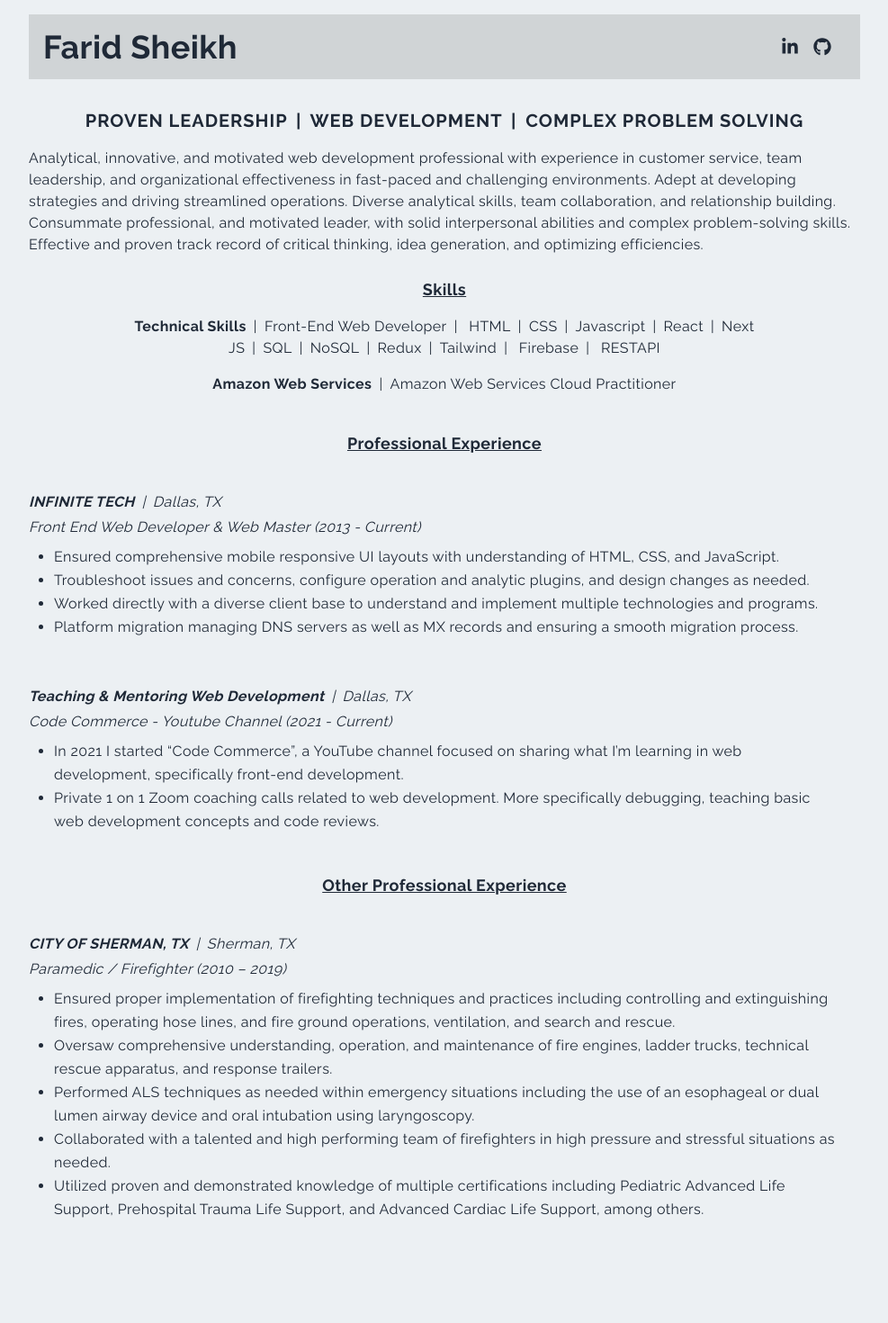
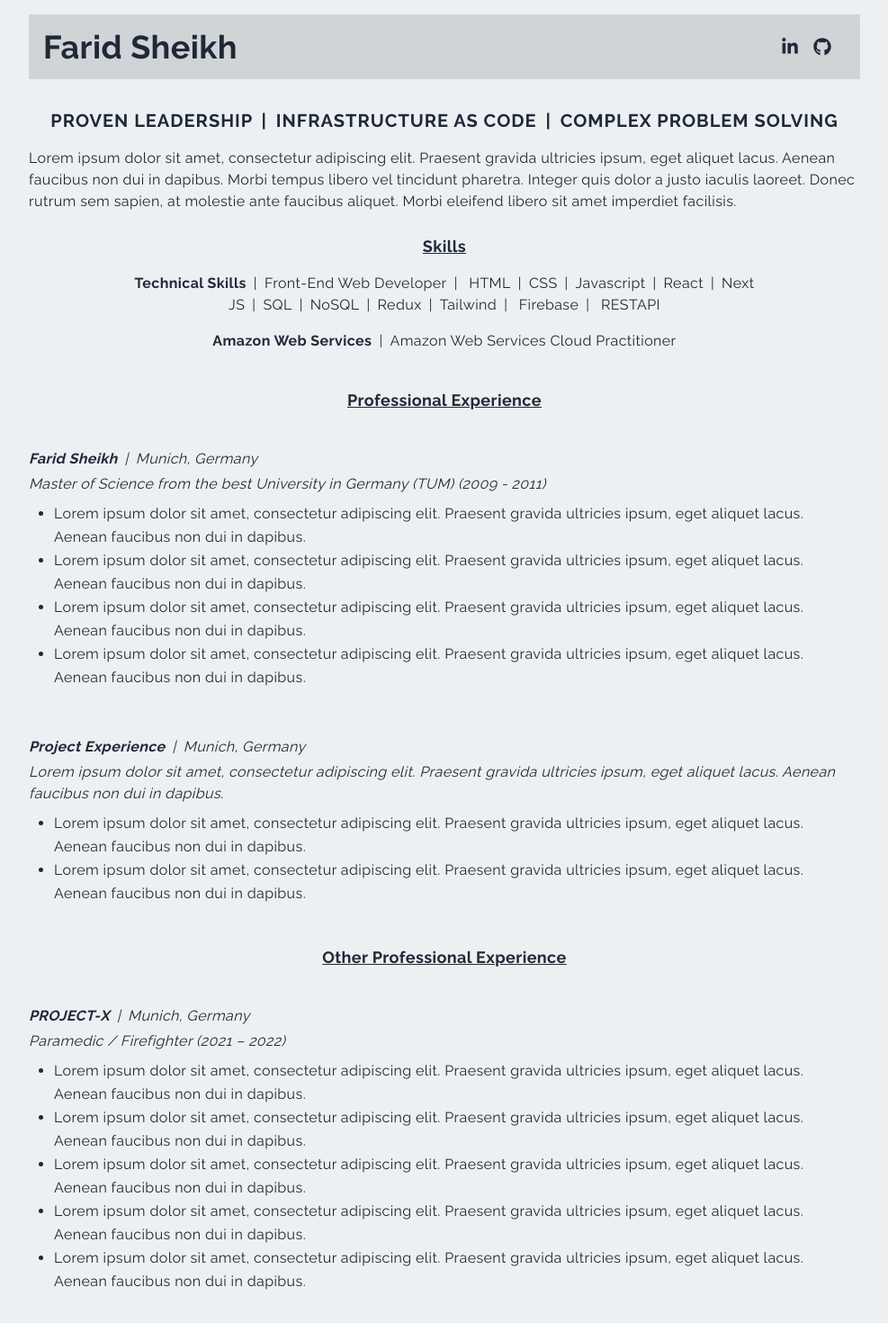
Before and after one commit to CodeShare777/my-portfolio, a Next.js app: page /resume in a window 1280 px wide. Shown: the part 160-1630 px from the top of the page at 90% size, without its empty margins (146-1133 px from the left). Before the commit the page ends 1553 px from the top, so only its background shows below. Built offline with nearby package versions, Linux system fonts and the light colour scheme.

Commit message:
Updating my Info.

```diff
--- a/components/About.jsx
+++ b/components/About.jsx
@@ -1,7 +1,7 @@
-import React from 'react';
-import Image from 'next/image';
-import Link from 'next/link';
-import AboutImg from '../public/assets/about.jpg';
+import React from "react";
+import Image from "next/image";
+import Link from "next/link";
+import AboutImg from "../public/assets/about.jpg";
 
 const About = () => {
   return (
@@ -13,22 +13,19 @@ const About = () => {
           </p>
           <h2 className='py-4'>Who I Am</h2>
           <p className='py-2 text-gray-600'>
-            I specialize in building mobile responsive front-end UI applications
-            that connect with API’s and other backend technologies. I’m
-            passionate about learning new technologies and understand there is
-            more than one way to accomplish a task. Though I am most proficient
-            in building front-end applications using HTML, CSS, Javascript, and
-            React, I am a quick learner and can pick up new tech stacks as
-            needed. I believe that being a great developer is not using one
-            specific language, but choosing the best tool for the job.
+            I am a DevOps specialist who loves both backend and frontend. I am
+            working at Thoughtworks as a Lead Developer, where I make use of my
+            Python skills to code amazing tech. I am also working with AWS and
+            Kubernetes to deploy and manage microservices on the cloud.
           </p>
           <p className='py-2 text-gray-600'>
-            I started web developement in 2013 managing multiple e-commerce
-            websites on CMS platforms such as WordPress, BigCommerce, and
-            Shopify. I have experience working directly with clients and taking
-            mock wireframes all the way to deployed applications. In my spare
-            time I run Code Commerce, a Youtube channel where I teach web
-            developement and various front-end technologies.
+            I started development in 2008, after graduating. During my Master's
+            studies my love for programming started to get more intense, when I
+            developed 4G simulators using C++ and Python. Then I explored
+            multiple different technologies, like Qt, C# and Cuda. As Web
+            Frameworks became more powerful, I started developing Web apps using
+            Django and Node.js. Then I worked with React for some time and now
+            exploring Next.js.
           </p>
           <Link href='/#projects'>
             <p className='py-2 text-gray-600 underline cursor-pointer'>
--- a/components/Contact.jsx
+++ b/components/Contact.jsx
@@ -28,11 +28,8 @@ const Contact = () => {
               </div>
               <div>
                 <h2 className='py-2'>Farid Sheikh</h2>
-                <p>Front-End Developer</p>
-                <p className='py-4'>
-                  I am available for freelance or full-time positions. Contact
-                  me and let&apos;s talk.
-                </p>
+                <p>Lead DevOps Specialist</p>
+                <p className='py-4'>You can contact me via LinkedIn.</p>
               </div>
               <div>
                 <p className='uppercase pt-8'>Connect With Me</p>
--- a/components/Main.jsx
+++ b/components/Main.jsx
@@ -17,8 +17,7 @@ const Main = () => {
           </h1>
           <h1 className='py-2 text-gray-700'>A Lead DevOps Engineer</h1>
           <p className='py-4 text-gray-600 sm:max-w-[70%] m-auto'>
-            I’m focused on building responsive front-end web applications
-            integrating back-end technologies.
+            I focus on building backend and infrastructure.
           </p>
           <div className='flex items-center justify-between max-w-[330px] m-auto py-4'>
             <a
--- a/pages/resume.jsx
+++ b/pages/resume.jsx
@@ -38,26 +38,23 @@ const resume = () => {
         <div className='text-center py-4 text-xl font-bold uppercase tracking-wider'>
           <div className='hidden sm:block'>
             <p>
-              Proven Leadership <span className='px-1'>|</span> Web Development{" "}
-              <span className='px-1'>|</span> Complex Problem Solving
+              Proven Leadership <span className='px-1'>|</span> Infrastructure
+              as Code <span className='px-1'>|</span> Complex Problem Solving
             </p>
           </div>
           <div className='block sm:hidden'>
             <p>Proven Leadership</p>
-            <p className='py-2'>Web Development</p>
+            <p className='py-2'>Infrastructure as Code</p>
             <p>Complex Problem Solving</p>
           </div>
         </div>
         <p>
-          Analytical, innovative, and motivated web development professional
-          with experience in customer service, team leadership, and
-          organizational effectiveness in fast-paced and challenging
-          environments. Adept at developing strategies and driving streamlined
-          operations. Diverse analytical skills, team collaboration, and
-          relationship building. Consummate professional, and motivated leader,
-          with solid interpersonal abilities and complex problem-solving skills.
-          Effective and proven track record of critical thinking, idea
-          generation, and optimizing efficiencies.
+          Lorem ipsum dolor sit amet, consectetur adipiscing elit. Praesent
+          gravida ultricies ipsum, eget aliquet lacus. Aenean faucibus non dui
+          in dapibus. Morbi tempus libero vel tincidunt pharetra. Integer quis
+          dolor a justo iaculis laoreet. Donec rutrum sem sapien, at molestie
+          ante faucibus aliquet. Morbi eleifend libero sit amet imperdiet
+          facilisis.
         </p>
 
         {/* Skills */}
@@ -91,28 +88,33 @@ const resume = () => {
         {/* Experience */}
         <div className='py-6'>
           <p className='italic'>
-            <span className='font-bold italic'>INFINITE TECH</span>
-            <span className='px-2'>|</span>Dallas, TX
+            <span className='font-bold italic'>Farid Sheikh</span>
+            <span className='px-2'>|</span>Munich, Germany
           </p>
           <p className='py-1 italic'>
-            Front End Web Developer & Web Master (2013 - Current)
+            Master of Science from the best University in Germany (TUM) (2009 -
+            2011)
           </p>
           <ul className='list-disc list-outside px-7 py-1 leading-relaxed'>
             <li>
-              Ensured comprehensive mobile responsive UI layouts with
-              understanding of HTML, CSS, and JavaScript.
+              Lorem ipsum dolor sit amet, consectetur adipiscing elit. Praesent
+              gravida ultricies ipsum, eget aliquet lacus. Aenean faucibus non
+              dui in dapibus.
             </li>
             <li>
-              Troubleshoot issues and concerns, configure operation and analytic
-              plugins, and design changes as needed.
+              Lorem ipsum dolor sit amet, consectetur adipiscing elit. Praesent
+              gravida ultricies ipsum, eget aliquet lacus. Aenean faucibus non
+              dui in dapibus.
             </li>
             <li>
-              Worked directly with a diverse client base to understand and
-              implement multiple technologies and programs.
+              Lorem ipsum dolor sit amet, consectetur adipiscing elit. Praesent
+              gravida ultricies ipsum, eget aliquet lacus. Aenean faucibus non
+              dui in dapibus.
             </li>
             <li>
-              Platform migration managing DNS servers as well as MX records and
-              ensuring a smooth migration process.
+              Lorem ipsum dolor sit amet, consectetur adipiscing elit. Praesent
+              gravida ultricies ipsum, eget aliquet lacus. Aenean faucibus non
+              dui in dapibus.
             </li>
           </ul>
         </div>
@@ -120,24 +122,24 @@ const resume = () => {
         {/* Personal Experience */}
         <div className='py-6'>
           <p className='italic'>
-            <span className='font-bold italic'>
-              Teaching & Mentoring Web Development
-            </span>
-            <span className='px-2'>|</span>Dallas, TX
+            <span className='font-bold italic'>Project Experience</span>
+            <span className='px-2'>|</span>Munich, Germany
           </p>
           <p className='py-1 italic'>
-            Code Commerce - Youtube Channel (2021 - Current)
+            Lorem ipsum dolor sit amet, consectetur adipiscing elit. Praesent
+            gravida ultricies ipsum, eget aliquet lacus. Aenean faucibus non dui
+            in dapibus.
           </p>
           <ul className='list-disc list-outside px-7 py-1 leading-relaxed'>
             <li>
-              In 2021 I started “Code Commerce”, a YouTube channel focused on
-              sharing what I’m learning in web development, specifically
-              front-end development.
+              Lorem ipsum dolor sit amet, consectetur adipiscing elit. Praesent
+              gravida ultricies ipsum, eget aliquet lacus. Aenean faucibus non
+              dui in dapibus.
             </li>
             <li>
-              Private 1 on 1 Zoom coaching calls related to web development.
-              More specifically debugging, teaching basic web development
-              concepts and code reviews.
+              Lorem ipsum dolor sit amet, consectetur adipiscing elit. Praesent
+              gravida ultricies ipsum, eget aliquet lacus. Aenean faucibus non
+              dui in dapibus.
             </li>
           </ul>
         </div>
@@ -150,36 +152,35 @@ const resume = () => {
         {/* Experience */}
         <div className='py-6'>
           <p className='italic'>
-            <span className='font-bold'>CITY OF SHERMAN, TX</span>
-            <span className='px-2'>|</span>Sherman, TX
+            <span className='font-bold'>PROJECT-X</span>
+            <span className='px-2'>|</span>Munich, Germany
           </p>
-          <p className='py-1 italic'>Paramedic / Firefighter (2010 – 2019)</p>
+          <p className='py-1 italic'>Paramedic / Firefighter (2021 – 2022)</p>
           <ul className='list-disc list-outside px-7 py-1 leading-relaxed'>
             <li>
-              Ensured proper implementation of firefighting techniques and
-              practices including controlling and extinguishing fires, operating
-              hose lines, and fire ground operations, ventilation, and search
-              and rescue.
+              Lorem ipsum dolor sit amet, consectetur adipiscing elit. Praesent
+              gravida ultricies ipsum, eget aliquet lacus. Aenean faucibus non
+              dui in dapibus.
             </li>
             <li>
-              Oversaw comprehensive understanding, operation, and maintenance of
-              fire engines, ladder trucks, technical rescue apparatus, and
-              response trailers.
+              Lorem ipsum dolor sit amet, consectetur adipiscing elit. Praesent
+              gravida ultricies ipsum, eget aliquet lacus. Aenean faucibus non
+              dui in dapibus.
             </li>
             <li>
-              Performed ALS techniques as needed within emergency situations
-              including the use of an esophageal or dual lumen airway device and
-              oral intubation using laryngoscopy.
+              Lorem ipsum dolor sit amet, consectetur adipiscing elit. Praesent
+              gravida ultricies ipsum, eget aliquet lacus. Aenean faucibus non
+              dui in dapibus.
             </li>
             <li>
-              Collaborated with a talented and high performing team of
-              firefighters in high pressure and stressful situations as needed.
+              Lorem ipsum dolor sit amet, consectetur adipiscing elit. Praesent
+              gravida ultricies ipsum, eget aliquet lacus. Aenean faucibus non
+              dui in dapibus.
             </li>
             <li>
-              Utilized proven and demonstrated knowledge of multiple
-              certifications including Pediatric Advanced Life Support,
-              Prehospital Trauma Life Support, and Advanced Cardiac Life
-              Support, among others.
+              Lorem ipsum dolor sit amet, consectetur adipiscing elit. Praesent
+              gravida ultricies ipsum, eget aliquet lacus. Aenean faucibus non
+              dui in dapibus.
             </li>
           </ul>
         </div>
```
Also changed, not shown: components/Skills.jsx (+11 -11 lines).
